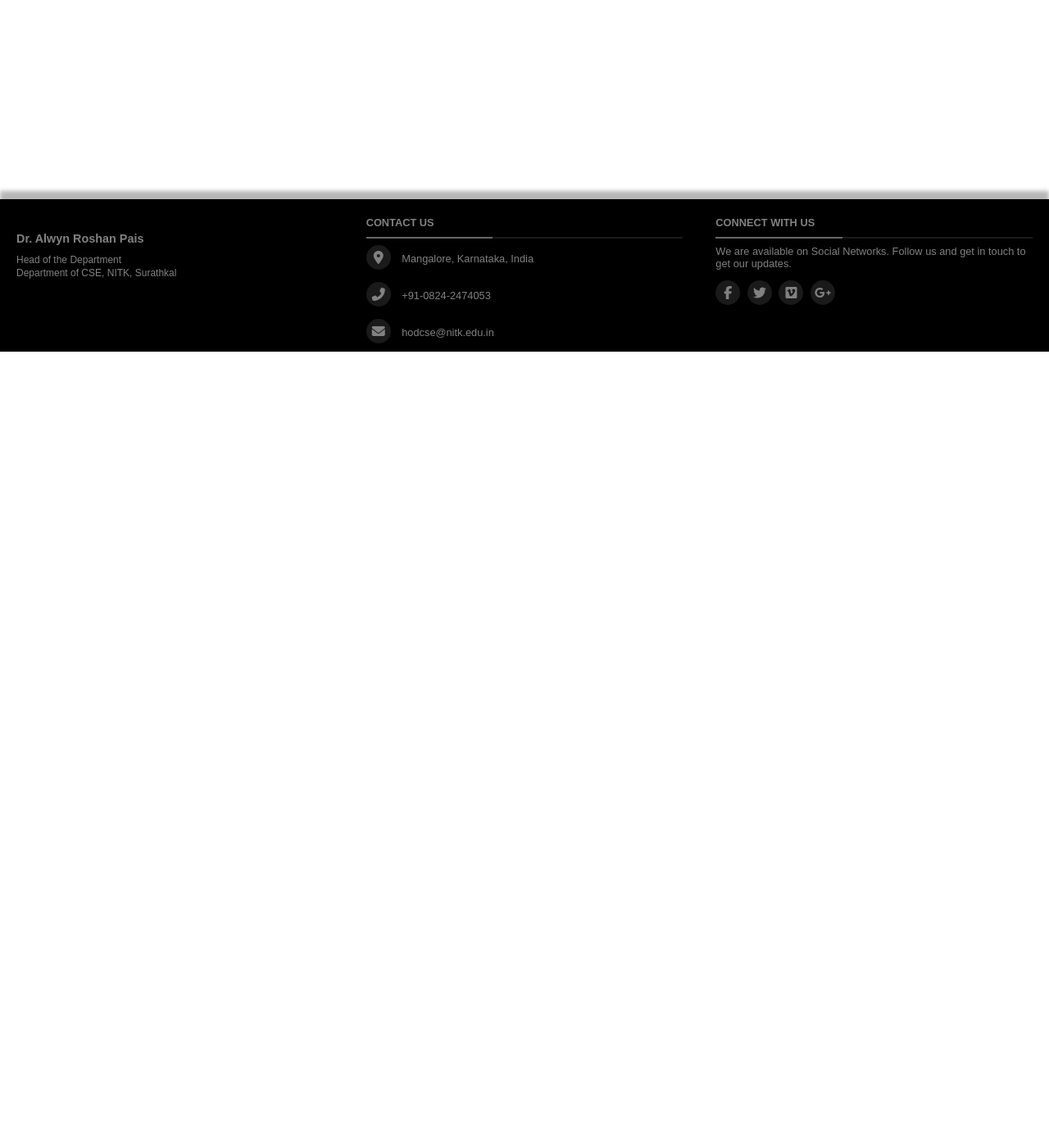
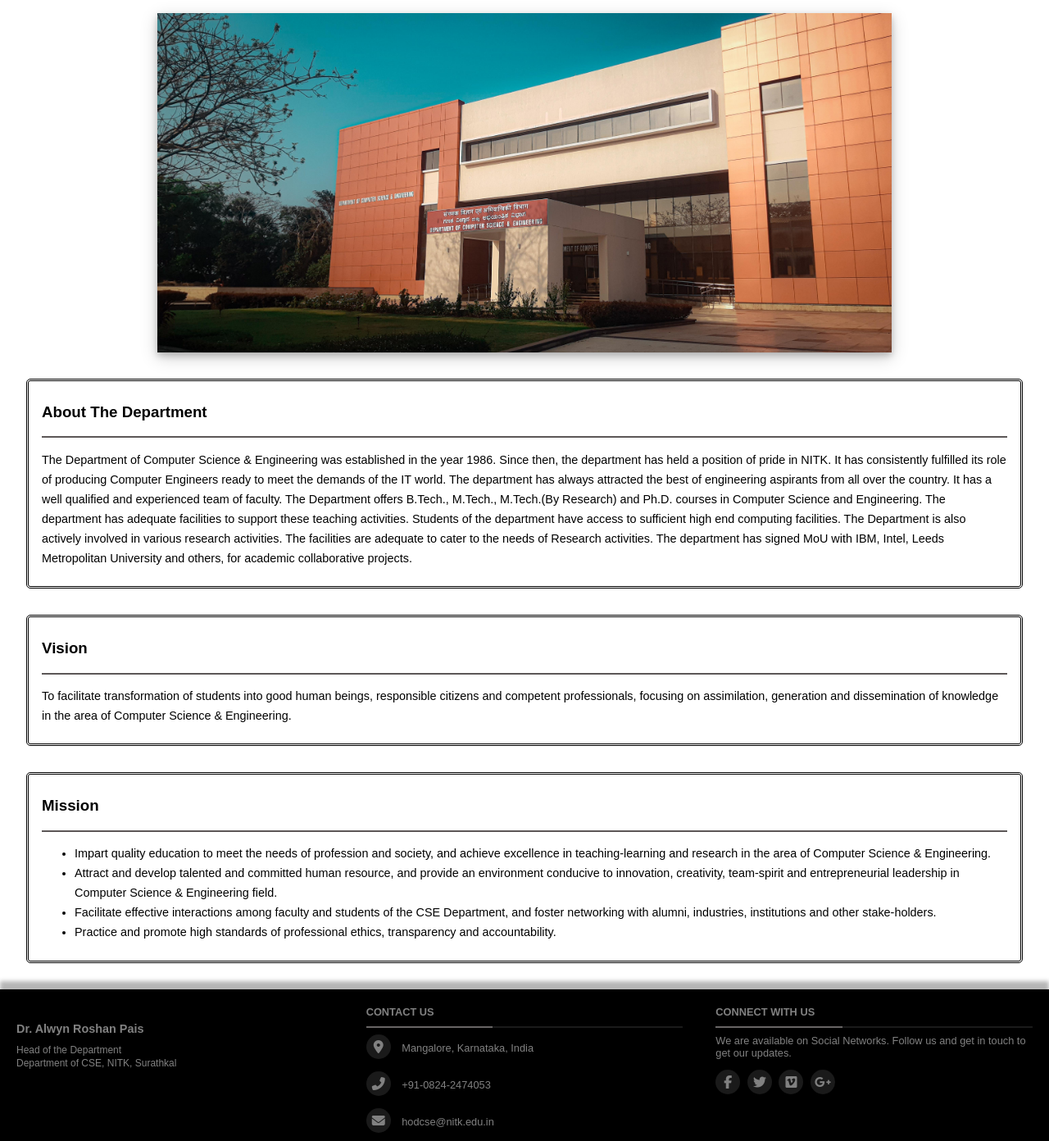
Before and after one commit to vivekj52/NITK_CSE_Portal, a Django app: page /home in a window 1280 px wide. Shown: the part 160-1552 px from the top of the page at 82% size. Before the commit the page ends 589 px from the top, so only its background shows below. Run offline with Django 3.2, Linux system fonts and the light colour scheme; parts of the project's set-up code (start-up, migrations or seed data) failed here and were passed over; some libraries are stand-ins or nearby versions.

Commit message:
Home Page Completed

```diff
--- a/static/style.css
+++ b/static/style.css
@@ -63,7 +63,7 @@ header
 
 /*---------------------------------------------- Navigation Bar ----------------------------------------------*/
 
-ul
+ul.nav-bar
 {
     display: flex;
     justify-content: center;
@@ -155,7 +155,70 @@ a:hover
 
 /*--------------------------------------------- Home Page Content ---------------------------------------------*/
 
+.dept-image
+{
+    display: block;
+    margin-left: auto;
+    margin-right: auto;
+    width: 70%;
+    box-shadow: 0 4px 8px 0 rgba(0, 0, 0, 0.2), 0 6px 20px 0 rgba(0, 0, 0, 0.19);
+    transition: 0.5s;
+    overflow: hidden;
+}
 
+.dept-image:hover
+{
+    transform: scale(1.04);
+}
+
+hr.uline
+{
+    border: 1px solid rgb(92, 87, 87);
+}
+
+.first-container
+{
+    margin: 2rem;
+    padding: 0.5rem 1rem 0.5rem 1rem;
+    border: double;
+    border-radius: 5px;
+
+}
+
+.about-us
+{
+    font-size: 0.9rem;
+    line-height: 1.5rem;
+}
+
+.second-container
+{
+    margin: 2rem;
+    padding: 0.5rem 1rem 0.5rem 1rem;
+    border: double;
+    border-radius: 5px;
+}
+
+.vision
+{
+    font-size: 0.9rem;
+    line-height: 1.5rem;
+}
+
+.third-container
+{
+    margin: 2rem;
+    padding: 0.5rem 1rem 0.5rem 1rem;
+    border: double;
+    border-radius: 5px;
+}
+
+.mission
+{
+    font-size: 0.9rem;
+    line-height: 1.5rem;
+
+}
 
 /*---------------------------------------------- Footer Content ----------------------------------------------*/
 
@@ -163,7 +226,6 @@ footer
 {
     margin-left: 0;
     margin-bottom: 0;
-    margin-top: 19%;
     position: relative;
     bottom: 0px;
     width: 100%;
--- a/templates/base.html
+++ b/templates/base.html
@@ -19,7 +19,7 @@
     </div>
   </div>
 
-  <ul>
+  <ul class="nav-bar">
     <li><a class="nav-button" href="{% url 'home' %}">Home</a></li>
     <li><a class="nav-button" href="{% url 'programmes' %}">Programmes</a></li>
     <li><a class="nav-button" href="{% url 'courses' %}">Courses</a></li>
@@ -28,7 +28,6 @@
     <li><a class="nav-button" href="{% url 'events' %}">Events</a></li>
     <li><a class="nav-button" href="{% url 'facilities' %}">Facilities</a></li>
   </ul>
-
 
 </header>
 
--- a/templates/home.html
+++ b/templates/home.html
@@ -1,5 +1,46 @@
 {% extends 'base.html' %}
 
 {% block content %}
+{% load static %}
+<div class="img-div">
+<img src="{% static 'images/Department.jpg' %}" alt="Dept Image" class="dept-image">
+</div>
+<div class="first-container">
+    <h3 class="block-heading">About The Department</h3>
+    <hr class="uline">
+    <p class="about-us">The Department of Computer Science & Engineering was established in the year 1986. Since then, the department
+    has held a position of pride in NITK. It has consistently fulfilled its role of producing Computer Engineers
+    ready to meet the demands of the IT world. The department has always attracted the best of engineering
+    aspirants from all over the country. It has a well qualified and experienced team of faculty. The Department
+    offers B.Tech., M.Tech., M.Tech.(By Research) and Ph.D. courses in Computer Science and Engineering. The
+    department has adequate facilities to support these teaching activities. Students of the department have
+    access to sufficient high end computing facilities. The Department is also actively involved in various
+    research activities. The facilities are adequate to cater to the needs of Research activities. The department
+    has signed MoU with IBM, Intel, Leeds Metropolitan University and others, for academic collaborative projects.
+    </p>
+</div>
+
+<div class="second-container">
+    <h3 class="block-heading">Vision</h3>
+    <hr class="uline">
+    <p class="vision">To facilitate transformation of students into good human beings, responsible citizens and
+        competent professionals, focusing on assimilation, generation and dissemination of knowledge in the area
+        of Computer Science & Engineering.
+    </p>
+</div>
+
+<div class="third-container">
+    <h3 class="block-heading">Mission</h3>
+    <hr class="uline">
+    <ul class="mission">
+        <li class="mission-list">Impart quality education to meet the needs of profession and society, and achieve excellence in
+            teaching-learning and research in the area of Computer Science & Engineering. </li>
+        <li class="mission-list">Attract and develop talented and committed human resource, and provide an environment conducive to
+            innovation, creativity, team-spirit and entrepreneurial leadership in Computer Science & Engineering field.</li>
+        <li class="mission-list">Facilitate effective interactions among faculty and students of the CSE Department, and foster networking
+            with alumni, industries, institutions and other stake-holders.</li>
+        <li class="mission-list">Practice and promote high standards of professional ethics, transparency and accountability.</li>
+    </ul>
+</div>
 
 {% endblock %}
```
Also changed, not shown: static/images/Department.jpg (added), static/images/Department1.jpeg (added).
